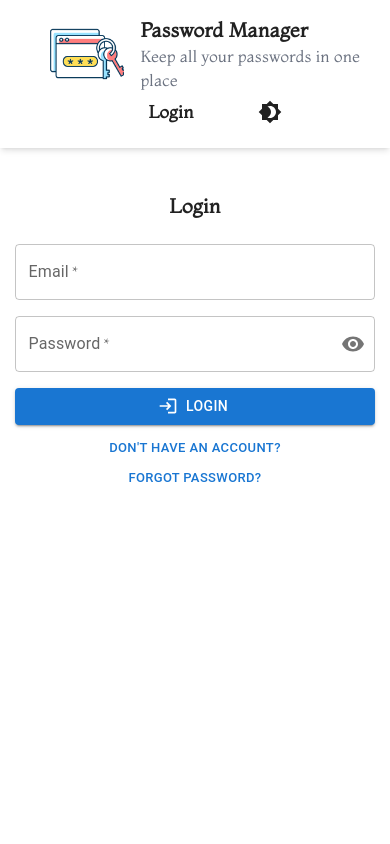
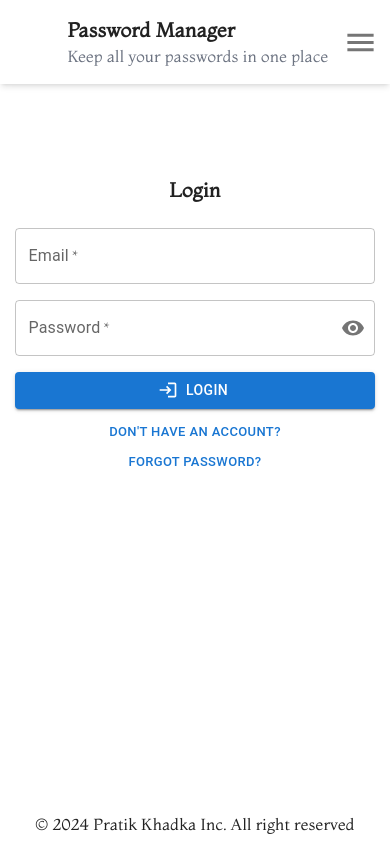
Before and after one commit to EziOPratikk/Password-manager-app, a React (Vite) app in the folder frontend/: page /login in a window 390 px wide. Built offline with nearby package versions, Linux system fonts and the light colour scheme.

Commit message:
feat: add footer and make navbar responsive for mobile

```diff
--- /dev/null
+++ b/frontend/src/components/layout/Footer.tsx
@@ -0,0 +1,10 @@
+export default function Footer() {
+  const today = new Date();
+  const currentYear = today.getFullYear();
+
+  return (
+    <footer className='py-2 text-center fixed bottom-0 left-0 right-0'>
+      © {currentYear} Pratik Khadka Inc. All right reserved
+    </footer>
+  );
+}
--- a/frontend/src/components/layout/Layout.tsx
+++ b/frontend/src/components/layout/Layout.tsx
@@ -2,6 +2,7 @@ import { Fragment } from 'react/jsx-runtime';
 import { type ReactNode } from 'react';
 
 import MainNavigation from './MainNavigation.tsx';
+import Footer from './Footer.tsx';
 
 type LayoutProps = {
   children: ReactNode;
@@ -11,9 +12,10 @@ export default function Layout(props: LayoutProps) {
   return (
     <Fragment>
       <MainNavigation />
-      <main className='my-48 sm:my-44 md:my-40 mx-auto max-w-[50rem] w-[90%]'>
+      <main className='mt-44 mb-8 mx-auto max-w-[50rem] w-[90%]'>
         {props.children}
       </main>
+      <Footer />
     </Fragment>
   );
 }
--- a/frontend/src/components/layout/MainNavigation.tsx
+++ b/frontend/src/components/layout/MainNavigation.tsx
@@ -1,16 +1,23 @@
+import { Fragment } from 'react/jsx-runtime';
 import { Link, useLocation, useNavigate } from 'react-router-dom';
+import { useRef } from 'react';
 
 import IconButton from '@mui/material/IconButton';
 import Brightness4Icon from '@mui/icons-material/Brightness4';
 import Brightness7Icon from '@mui/icons-material/Brightness7';
+import MenuIcon from '@mui/icons-material/Menu';
 
 import pwdManagerIcon from '../../assets/images/password-manager.png';
 import NotificationSnackbar from '../UI/NotificationSnackbar.tsx';
+import MenuItemModal from './MenuItemModal.tsx';
 import { useSnackbar } from '../../utils/hooks.ts';
 import { useAuthContext } from '../../store/auth-context.tsx';
 import { useThemeContext } from '../../store/theme-context.tsx';
+import { ModalHandle } from './MenuItemModal.tsx';
 
 export default function MainNavigation() {
+  const modalRef = useRef<ModalHandle>(null);
+
   const location = useLocation();
   const routeName = location.pathname;
 
@@ -28,6 +35,10 @@ export default function MainNavigation() {
     isSnackbarOpen,
   } = useSnackbar();
 
+  const userEmail = JSON.parse(localStorage.getItem('email')!);
+  const splittedUserEmail = userEmail && userEmail.split('@')[0];
+  const username = '@' + splittedUserEmail;
+
   function handleLogout() {
     logout();
     showSnackbar('Logged out successfully', 'success');
@@ -38,10 +49,14 @@ export default function MainNavigation() {
     }, 2000);
   }
 
+  function handleToggleModal() {
+    modalRef.current?.toggleModal();
+  }
+
   return (
     <header
-      className={`fixed top-0 w-[100%] shadow-md flex py-4 pl-12 justify-around items-center flex-wrap ${
-        mode === 'dark' ? 'bg-gray-800 text-white shadow-sm shadow-white' : 'bg-white'
+      className={`fixed top-0 z-10 w-[100%] shadow-md flex py-4 pl-12 justify-around items-center transition-all ease-in duration-300  ${
+        mode === 'dark' ? 'bg-gray-800 text-white' : 'bg-white'
       }`}
     >
       <div className='flex items-center gap-4'>
@@ -49,7 +64,7 @@ export default function MainNavigation() {
           <img
             src={pwdManagerIcon}
             alt='pwd manager icon'
-            className='w-20 object-contain cursor-pointer'
+            className='w-20 object-contain cursor-pointer hidden sm:inline'
           />
         </Link>
         <div>
@@ -59,38 +74,50 @@ export default function MainNavigation() {
       </div>
       <div>
         <ul className='flex gap-12 items-center'>
-          {isAuthenticated && (
+          <aside className='md:hidden'>
+            <IconButton onClick={handleToggleModal}>
+              <MenuIcon fontSize='large' />
+            </IconButton>
+          </aside>
+          {isAuthenticated ? (
+            <Fragment>
               <li
-              className={`hover:font-bold cursor-pointer ${
+                className={`hidden md:inline hover:font-bold cursor-pointer ${
                   routeName === '/' && 'font-extrabold text-[1.1rem]'
                 }`}
               >
                 <Link to='/'>Home</Link>
               </li>
-          )}
-          {!isAuthenticated ? (
               <li
-              className={`hover:font-bold cursor-pointer ${
+                className={`hidden md:inline hover:font-bold cursor-pointer ${
+                  routeName === `/profile/${username}` &&
+                  'font-extrabold text-[1.1rem]'
+                }`}
+              >
+                <Link to={`/profile/${username}`}>Profile</Link>
+              </li>
+              <li
+                className='hidden md:inline hover:font-bold cursor-pointer'
+                onClick={handleLogout}
+              >
+                Logout
+              </li>
+            </Fragment>
+          ) : (
+            <li
+              className={`hidden md:inline  hover:font-bold cursor-pointer ${
                 routeName === '/login' && 'font-extrabold text-[1.1rem]'
               }`}
             >
               <Link to='/login'>Login</Link>
             </li>
-          ) : (
-            <li
-              className='hover:font-bold cursor-pointer'
-              onClick={handleLogout}
-            >
-              Logout
-            </li>
           )}
-          <IconButton
-            sx={{ ml: 1 }}
-            onClick={() => toggleTheme()}
-            color='inherit'
-          >
+
+          <div className='hidden md:block'>
+            <IconButton onClick={toggleTheme} color='inherit'>
               {mode === 'light' ? <Brightness4Icon /> : <Brightness7Icon />}
             </IconButton>
+          </div>
         </ul>
       </div>
       <NotificationSnackbar
@@ -98,6 +125,15 @@ export default function MainNavigation() {
         message={snackbarMessage}
         severity={snackbarSeverity}
       />
+      <MenuItemModal
+        ref={modalRef}
+        isAuthenticated={isAuthenticated}
+        mode={mode}
+        routeName={routeName}
+        username={username}
+        onLogout={handleLogout}
+        onToggleTheme={toggleTheme}
+      />
     </header>
   );
 }
--- /dev/null
+++ b/frontend/src/components/layout/MenuItemModal.tsx
@@ -0,0 +1,99 @@
+import {
+  type ElementType,
+  Fragment,
+  forwardRef,
+  useImperativeHandle,
+  useState,
+} from 'react';
+import { Link } from 'react-router-dom';
+
+import IconButton from '@mui/material/IconButton';
+import HomeIcon from '@mui/icons-material/Home';
+import LoginIcon from '@mui/icons-material/Login';
+import LogoutIcon from '@mui/icons-material/Logout';
+import AccountCircleIcon from '@mui/icons-material/AccountCircle';
+import Brightness4Icon from '@mui/icons-material/Brightness4';
+import Brightness7Icon from '@mui/icons-material/Brightness7';
+
+export type ModalHandle = {
+  toggleModal: () => void;
+};
+
+type MenuItemModalProps = {
+  username: string;
+  routeName: string;
+  isAuthenticated: boolean;
+  mode: string;
+  onLogout: () => void;
+  onToggleTheme: () => void;
+};
+
+const MenuItemModal = forwardRef<ModalHandle, MenuItemModalProps>(
+  function MenuItemModal(props, ref) {
+    const [isModalOpen, setIsModalOpen] = useState(false);
+
+    useImperativeHandle(ref, () => {
+      return {
+        toggleModal() {
+          setIsModalOpen((prevValue) => !prevValue);
+        },
+      };
+    });
+
+    function renderMenuItem(
+      routeName: string,
+      MenuIcon: ElementType,
+      label: string
+    ) {
+      return (
+        <li
+          className={` hover:font-bold cursor-pointer text-center hover:bg-slate-100 rounded-sm py-2 px-3 ${
+            props.mode === 'dark' && 'hover:bg-slate-700'
+          } ${props.routeName === routeName && 'font-extrabold text-[1.1rem]'}`}
+        >
+          <Link to={routeName}>
+            <MenuIcon
+              fontSize={`${props.routeName === routeName ? 'medium' : 'small'}`}
+            />
+            <p>{label}</p>
+          </Link>
+        </li>
+      );
+    }
+
+    return (
+      <ul
+        className={`${
+          !isModalOpen && 'opacity-0 pointer-events-none'
+        } md:hidden flex flex-col justify-start items-center gap-4 shadow-sm absolute top-20 right-0 py-8 px-12 transition-all ease-in duration-300 ${
+          props.mode === 'light' ? 'bg-white' : 'bg-slate-800'
+        }`}
+      >
+        {props.isAuthenticated ? (
+          <Fragment>
+            {renderMenuItem('/', HomeIcon, 'Home')}
+            {renderMenuItem(
+              `/profile/${props.username}`,
+              AccountCircleIcon,
+              'Profile'
+            )}
+            <li
+              className=' hover:font-bold cursor-pointer text-center'
+              onClick={props.onLogout}
+            >
+              <LogoutIcon />
+              <p>Logout</p>
+            </li>
+          </Fragment>
+        ) : (
+          renderMenuItem('/login', LoginIcon, 'Login')
+        )}
+        <IconButton onClick={props.onToggleTheme} color='inherit'>
+          {props.mode === 'light' ? <Brightness4Icon /> : <Brightness7Icon />}
+        </IconButton>
+      </ul>
+    );
+  }
+);
+
+export default MenuItemModal;
```
Lines whose indentation alone changed are shown as unchanged.
